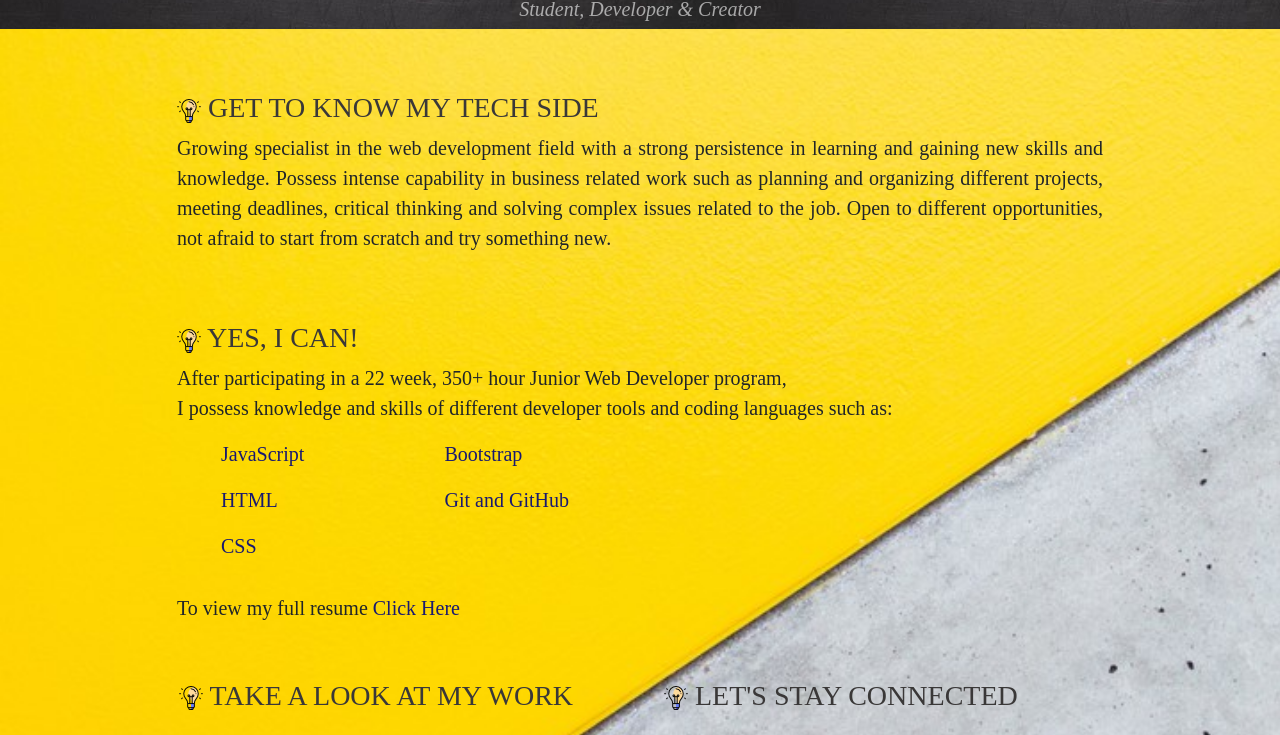
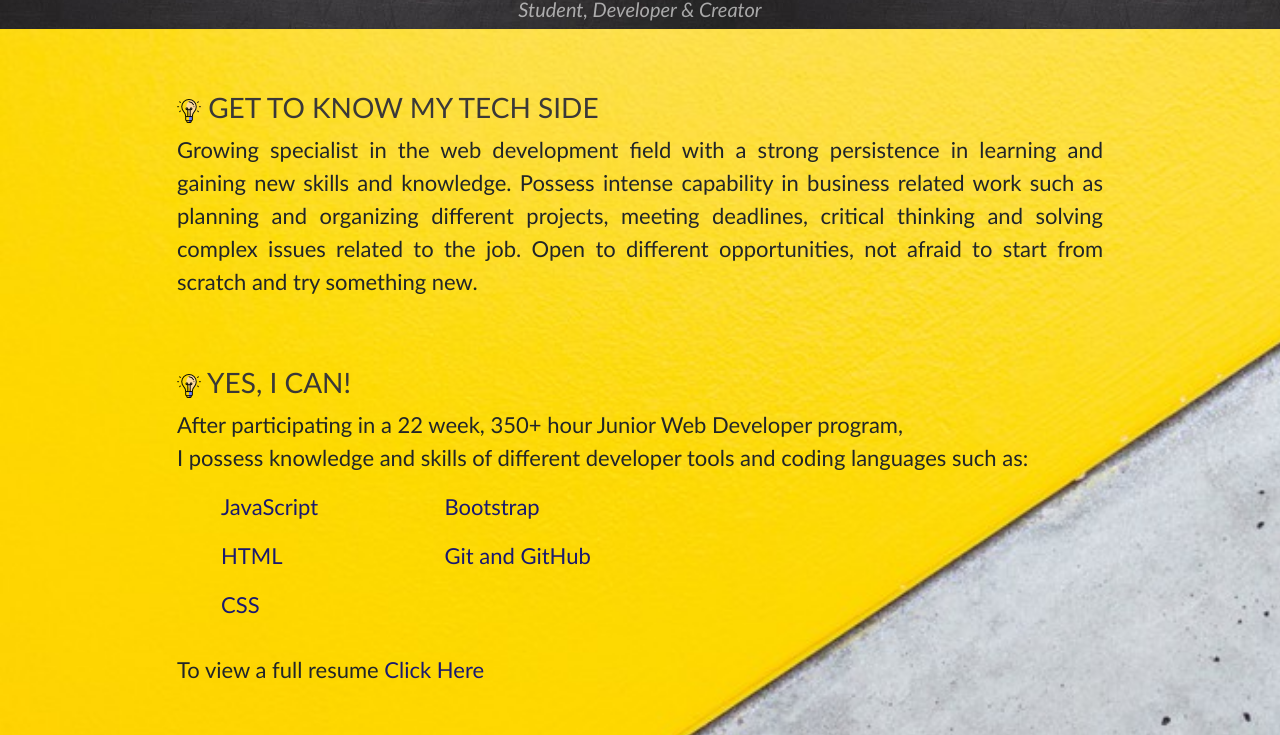
Before and after one commit to Ala4L/my-portfolio, a plain HTML site: page index.html in a window 1280 px wide. Shown: the part 423-1158 px from the top of the page. Drawn offline with nearby package versions, Linux system fonts and the light colour scheme.

Commit message:
new font

```diff
--- a/assets/css/style.css
+++ b/assets/css/style.css
@@ -10,21 +10,21 @@ body {
 h2 {
   text-transform: uppercase;
   color: white !important;
-  font-family: initial;
+  font-family: 'Gill Sans', 'Gill Sans MT', Calibri, 'Trebuchet MS', sans-serif;
 }
 
 
   h3 {
     text-transform: uppercase;
     color: rgb(58, 56, 56) !important;
-    font-family: initial;
+    font-family: 'Gill Sans', 'Gill Sans MT', Calibri, 'Trebuchet MS', sans-serif;
   }
 
 
 
   h5 {
     font-style: italic;
-    font-family: initial;
+    font-family: 'Gill Sans', 'Gill Sans MT', Calibri, 'Trebuchet MS', sans-serif;
     color: rgb(255, 255, 255, 0.6) !important;
   }
 
@@ -44,10 +44,7 @@ h2 {
     margin-top: 90px;
   }
 
-  .lighbulb{
-    height: 3px;
-    width: 3px;
-  }
+
   .intro {
     display: flex;
     flex-direction: column;
@@ -68,24 +65,24 @@ h2 {
 
  }
  p {
-    font-size: 20px;
+    font-size: 22px;
     text-align: justify;
-    font-family: initial;
+    font-family:'Gill Sans', 'Gill Sans MT', Calibri, 'Trebuchet MS', sans-serif;
  }
 
   a:link {
     text-decoration: none;
     color: midnightblue;
-    font-family: initial;
+    font-family: 'Gill Sans', 'Gill Sans MT', Calibri, 'Trebuchet MS', sans-serif;
 
-    font-size: 20px;
+    font-size: 22px;
 
   }
   a:visited {
     color: midnightblue;
   }
   a:hover {
-    color:orange;
+    color:rgb(255, 166, 0);
   }
   a:active {
     color: midnightblue;
@@ -100,7 +97,7 @@ h2 {
 
   .socialmedia svg {height:26px;width:26px;}
   .socialmedia:hover {
-  color:orange;
+  color:rgb(255, 166, 0);
   }
 
   ul {
--- a/index.html
+++ b/index.html
@@ -12,7 +12,7 @@
 <header>
     <nav class="navbar navbar-expand-lg navbar-dark py-2 fixed-top mb-5" style="background-color: rgb(195, 195, 195);">
         <div class="container">
-            <a class="navbar-brand" href="#!">HELLO &#128161 WELCOME</a>
+            <a class="navbar-brand" href="#!">HELLO <img class="lightbulb" src="./assets/image/lightbulb.png"> WELCOME</a>
             <button class="navbar-toggler" type="button" data-bs-toggle="collapse" data-bs-target="#navbarSupportedContent" aria-controls="navbarSupportedContent" aria-expanded="false" aria-label="Toggle navigation"><span class="navbar-toggler-icon"></span></button>
             <div class="collapse navbar-collapse" id="navbarSupportedContent">
                 <ul class="navbar-nav ms-auto mb-2 mb-lg-0">
@@ -63,18 +63,18 @@
                             <div class="container my-3">
                                 <div class="row justify-content-start">
                                     <div class="col-lg-3">
-                                        <li><p class="lead">JavaScript</p></li>
-                                        <li><p class="lead">HTML</p></li>
-                                        <li><p class="lead">CSS</p></li>
+                                        <li><p>JavaScript</p></li>
+                                        <li><p>HTML</p></li>
+                                        <li><p>CSS</p></li>
                                     </div>
                                     <div class="col-lg-3">
-                                        <li><p class="lead">Bootstrap</p></li>
-                                        <li><p class="lead">Git and GitHub</p></li>
+                                        <li><p>Bootstrap</p></li>
+                                        <li><p>Git and GitHub</p></li>
                                     </div>
                                 </div>
                             </div>
                         </ul>
-                    <p>To view my full resume <a href="./assets/image/Ala_L_resume.pdf" download="Ala_L_resume">Click Here</a>
+                    <p>To view a full resume <a href="./assets/image/Ala_L_resume.pdf" download="Ala_L_resume">Click Here</a>
 
                     </p>
                 </div>
```
